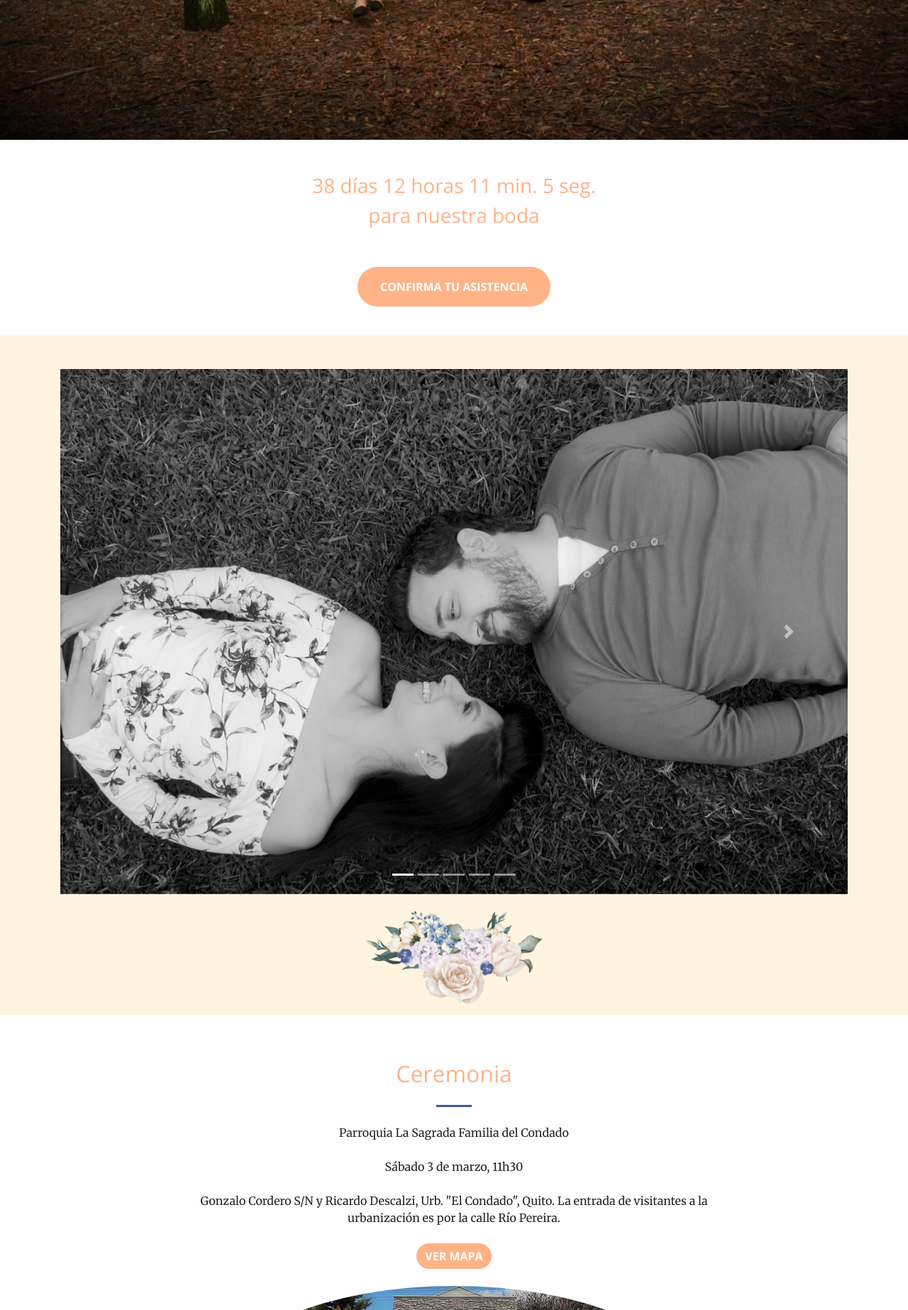
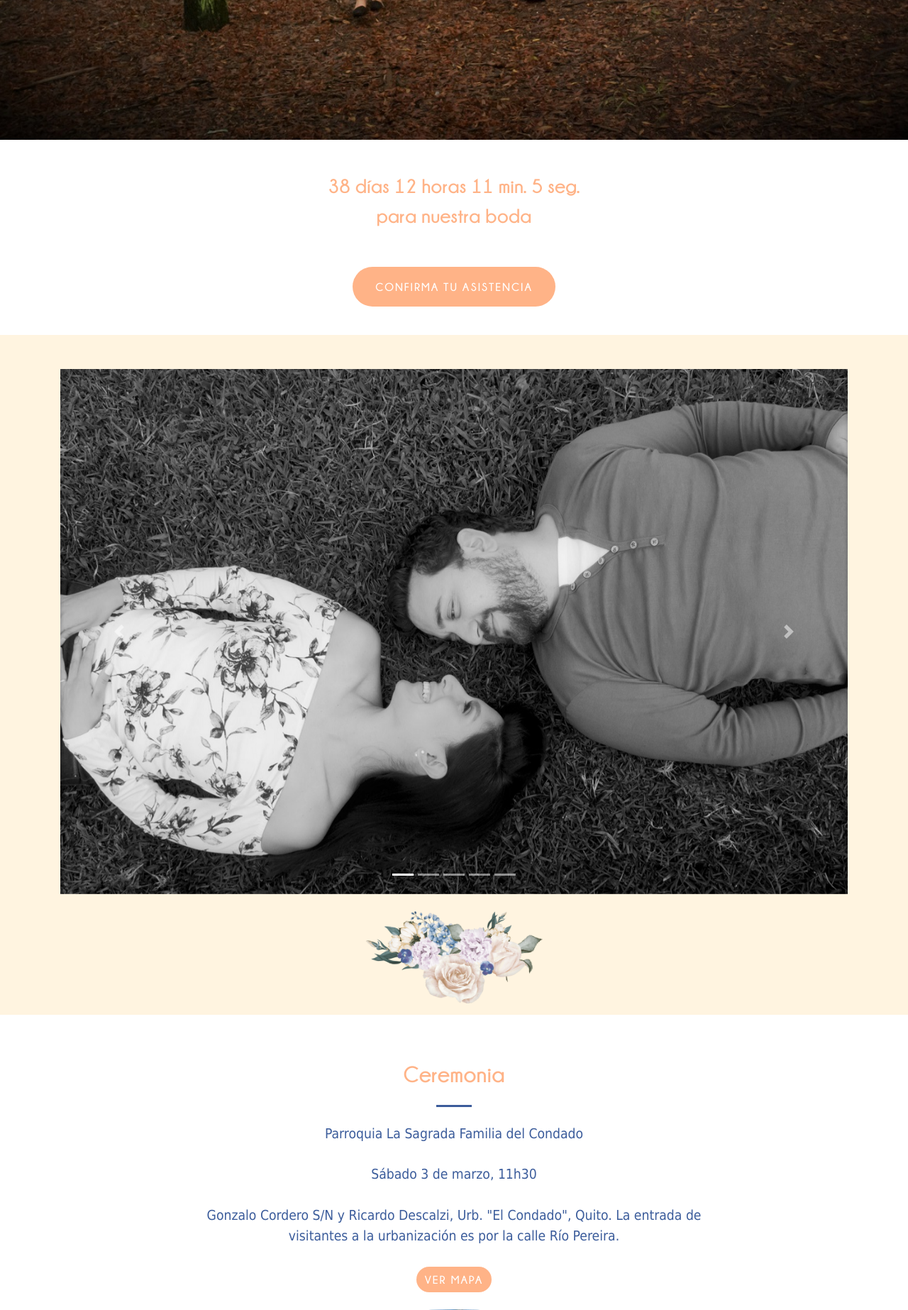
Before and after one commit to alejandromesias/celebrar_py, a Django app: page /nicoyvale/ in a window 1280 px wide. Shown: the part 603-2449 px from the top of the page at 71% size. Run offline with Django 3.2, Linux system fonts and the light colour scheme; some libraries are stand-ins or nearby versions.

Commit message:
Color y tipo de fuentes

```diff
--- a/static/nicoyvale/css/creative.css
+++ b/static/nicoyvale/css/creative.css
@@ -58,7 +58,7 @@ html {
   }
 
 body {
-  font-family: 'Merriweather', 'Helvetica Neue', Arial, sans-serif; }
+  font-family:Verdana, Arial, sans-serif; }
 
 hr {
   max-width: 50px;
@@ -82,8 +82,13 @@ h3,
 h4,
 h5,
 h6 {
-  font-family: 'Open Sans', 'Helvetica Neue', Arial, sans-serif; }
+  font-family: 'ChampBoldFont',Tahoma, Arial, sans-serif; }
 
+.text-par {
+  color: var(--azul);
+  font-size: 1.2rem;
+  font-family: Tahoma, Helvetica, Verdana;
+}
 
 .bg-primary {
   background-color: var(--papiro) !important; }
@@ -392,11 +397,12 @@ header.masthead {
   color: var(--melon) !important; }
 
 .btn {
-  font-weight: 700;
+  font-weight: 400;
+  letter-spacing: 2px;
   text-transform: uppercase;
   border: none;
   border-radius: 300px;
-  font-family: 'Open Sans', 'Helvetica Neue', Arial, sans-serif; }
+  font-family: 'ChampBoldFont', 'Helvetica Neue', Arial, sans-serif; }
 
 .btn-xl {
   padding: 1rem 2rem; }
--- a/templates/nicoyvaleapp/confirmar_page.html
+++ b/templates/nicoyvaleapp/confirmar_page.html
@@ -37,7 +37,7 @@
         <div class="col-lg-12 mx-auto text-center">
           <h2 class="section-heading-light">Formulario</h2>
           <hr class="light my-4">
-          <p class= " mb-4">
+          <p class= " mb-4 text-par">
             {{instrucciones1}}
             <br><br>
             {{instrucciones2}}
--- a/templates/nicoyvaleapp/nyv_home.html
+++ b/templates/nicoyvaleapp/nyv_home.html
@@ -109,7 +109,7 @@
 
             <h2 class="section-heading-light">Ceremonia</h2>
             <hr class="light my-4">
-            <p class= " mb-4">
+            <p class= "mb-4 text-par">
               {{nombre_ceremonia}}<br><br>
               {{hora_ceremonia}}<br><br>
               {{direccion_ceremonia}}<br><br>
@@ -137,7 +137,7 @@
           <div class="col-lg-8 mx-auto text-center">
             <h2 class="section-heading text-darkTitle ">Recepción</h2>
             <hr class="my-4">
-            <p class= "mb-4">
+            <p class= "mb-4 text-par">
               {{nombre_recepcion}}<br><br>
               {{hora_recepcion}}<br><br>
               {{direccion_recepcion}}<br><br>
@@ -162,7 +162,7 @@
 
             <h2 class="section-heading text-darkTitle ">Mapa</h2>
             <hr class="my-4">
-            <p class= "mb-4">
+            <p class= "mb-4 text-par">
               <strong>Importante:</strong> Para llegar a la iglesia, se debe ingresar a la urbanización El Condado pero
               NO por la entrada principal, sino por la <strong> nueva entrada de visitantes </strong> que se encuentra a 800 metros de la principal, en la calle Río Peripa.
             </p>
@@ -190,7 +190,7 @@
             <img class = "img-fluid" src="{% static "nicoyvale/img/flores.png" %}" width="250" alt="imagen flores">
             <h2 class="section-heading text-darkTitle ">Nuestra Historia</h2>
             <hr class="my-4">
-            <p class= "mb-4">
+            <p class= "mb-4 text-par">
               {{historia_parr1}}<br><br>
               {{historia_parr2}}<br><br>
               {{historia_parr3}}<br><br>
```
